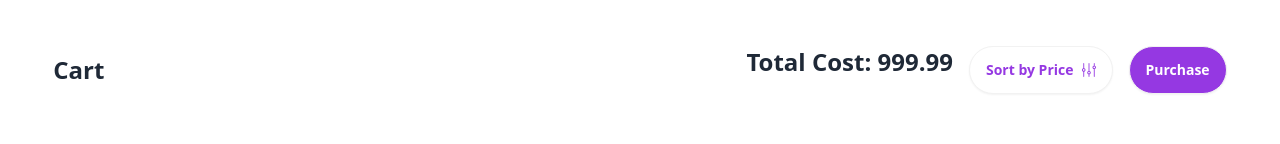
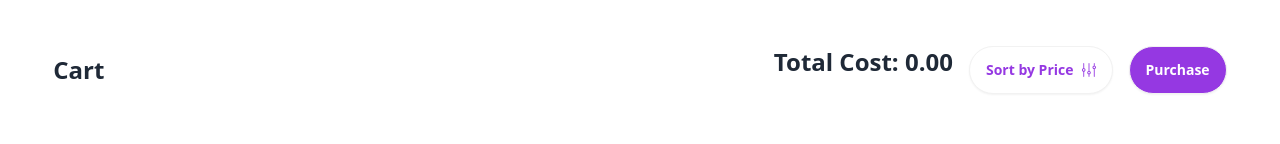
Before and after one commit to AbdullahAlTowsif/Gadget-Heaven, a React (Vite) app: page /dashboard in a window 1280 px wide. Shown: the part 366-510 px from the top of the page. Built offline with nearby package versions, Linux system fonts and the light colour scheme.

Commit message:
total price added

```diff
--- a/src/components/DashCardHeading.jsx
+++ b/src/components/DashCardHeading.jsx
@@ -1,12 +1,19 @@
 import { SlEqualizer } from "react-icons/sl";
 
-const DashCardHeading = () => {
+const DashCardHeading = ({gadget}) => {
+    console.log(gadget)
+    let sum = 0
+    gadget.map((item) => (
+        sum = sum + item.price
+    ))
+    // console.log(sum.toFixed(2))
+
     return (
         <div>
             <div className="flex justify-between items-center mt-12">
                 <h1 className="font-bold text-2xl">Cart</h1>
                 <div className="flex space-x-4">
-                    <h1 className="font-bold text-2xl">Total Cost: 999.99</h1>
+                    <h1 className="font-bold text-2xl">Total Cost: {sum.toFixed(2)}</h1>
                     <button className="btn flex text-[#9538E2] bg-white rounded-full">Sort by Price <SlEqualizer /> </button>
                     <button className="btn bg-[#9538E2] text-white rounded-full">Purchase</button>
                 </div>
--- a/src/pages/Dashboard.jsx
+++ b/src/pages/Dashboard.jsx
@@ -47,7 +47,7 @@ const Dashboard = () => {
             {/* Dynamic Data */}
             <div>
                 {
-                    isActive.status ? <DashCardHeading></DashCardHeading> : <WishCardHeading></WishCardHeading>
+                    isActive.status ? <DashCardHeading gadget={gadget}></DashCardHeading> : <WishCardHeading></WishCardHeading>
                 }
                 {
                     gadget.map((gadget, i) => (
```
